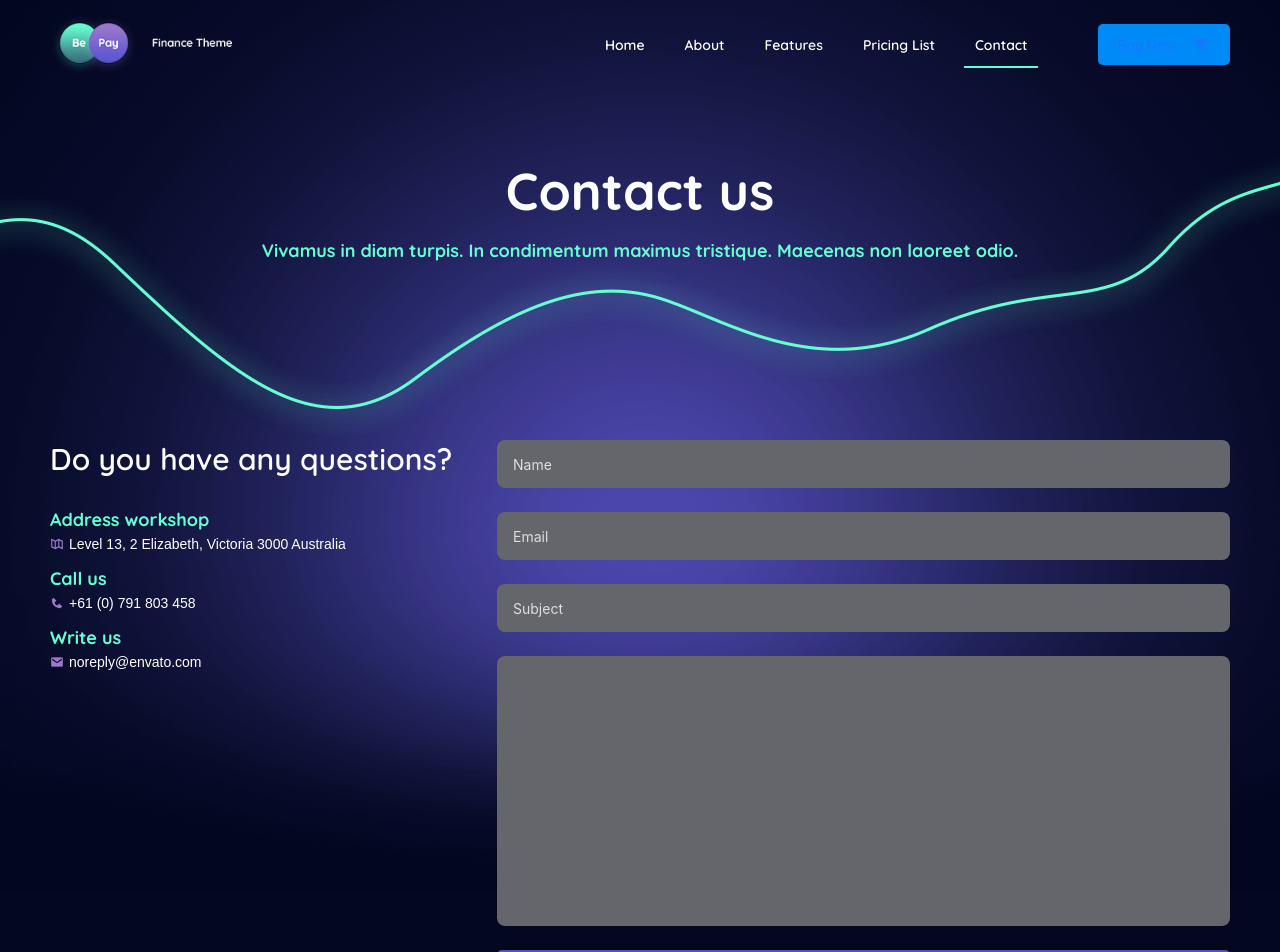
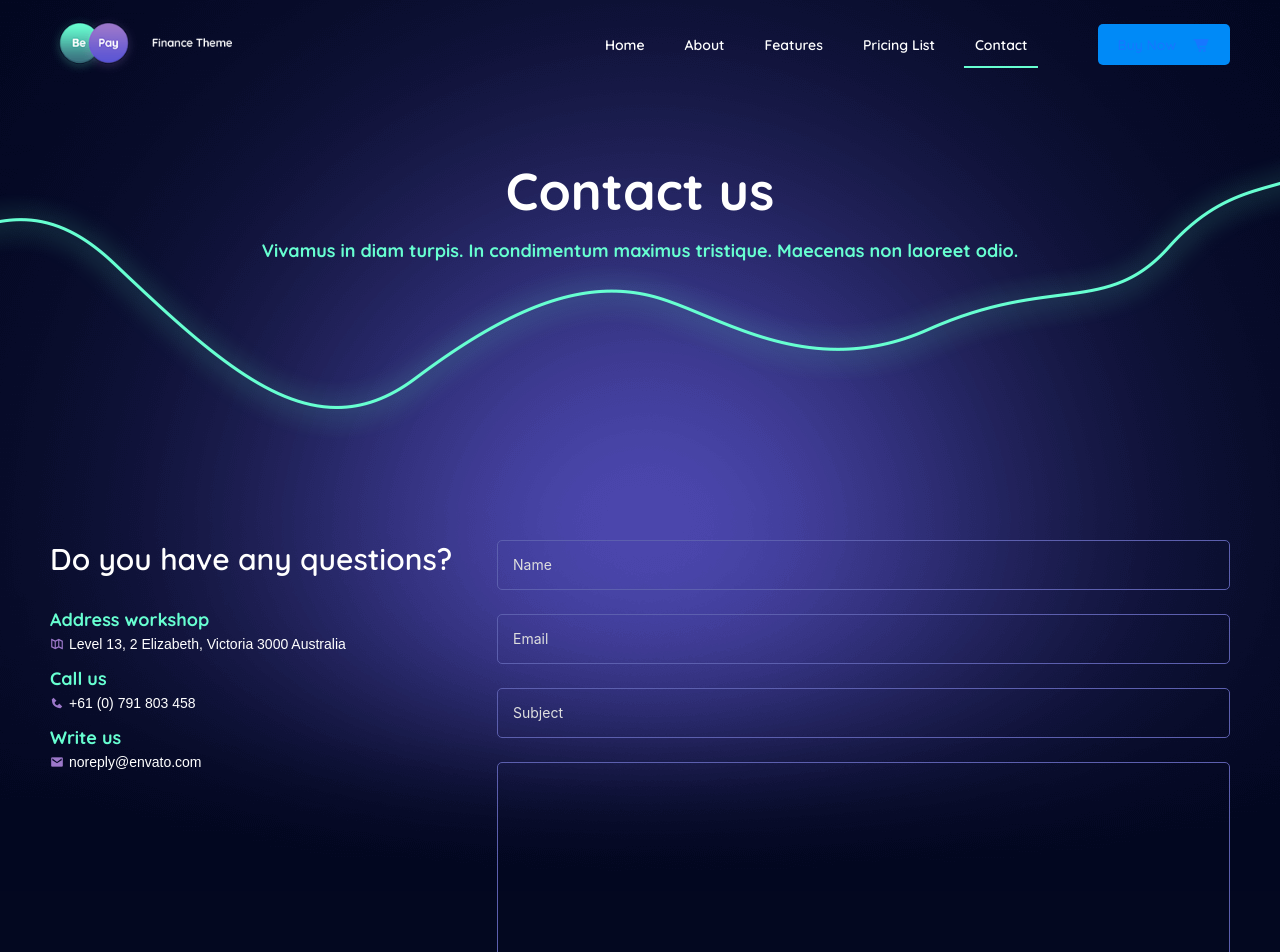
Before and after one commit to serhatbek/be-pay-demo, a React (Vite) app: page /be-pay-demo/contact in a window 1280 px wide. Shown: the top 952 px of the page. Built offline with nearby package versions, Linux system fonts and the light colour scheme; a web font is replaced by a local one.

Commit message:
contact form validation

```diff
--- a/src/assets/css/settings/_colors.scss
+++ b/src/assets/css/settings/_colors.scss
@@ -6,6 +6,7 @@ $blue-five: #1e1c42;
 
 $pink-one: #9c78ca;
 $pink-two: #906ebb;
+$pink-three: #5c5fae;
 $purple-one: #5c56d4;
 $purple-two: #4a45ad;
 $purple-three: #aeb0f3;
--- a/src/components/FloatLabel/FloatLabel.scss
+++ b/src/components/FloatLabel/FloatLabel.scss
@@ -16,7 +16,7 @@
     z-index: 1;
   }
   .label-float {
-    top: 6px;
-    font-size: 12px;
+    top: 4px;
+    font-size: 10px;
   }
 }
--- a/src/components/Input/Input.jsx
+++ b/src/components/Input/Input.jsx
@@ -6,18 +6,19 @@ import FloatLabel from '../FloatLabel/FloatLabel';
 import { useState } from 'react';
 
 const Input = ({ value, placeholder, className, ...props }) => {
-  const [inputVal, setInputVal] = useState('');
+  //   const [inputVal, setInputVal] = useState('');
 
   const handleChange = (e) => setInputVal(e.target.value);
   return (
     <FloatLabel
       label={placeholder}
-      value={inputVal}
+      value={value}
       className={classNames(className)}
     >
       <AntdInput
-        onChange={handleChange}
-        value={inputVal}
+        name={placeholder}
+        // onChange={handleChange}
+        value={value}
         {...props}
       ></AntdInput>
     </FloatLabel>
--- a/src/components/Input/Input.scss
+++ b/src/components/Input/Input.scss
@@ -1,16 +1,20 @@
 @use '../../assets/css/common.scss' as c;
 
 .ant-input {
-  border-radius: 8px;
-  padding: 19px 16px 5px;
+  border-radius: 5px;
+  padding: 10px;
   font-size: 14px;
-  font-weight: 400;
-  font-style: normal;
-  line-height: 1.71;
-  color: c.$light-two;
+  font-weight: 300;
+  height: 50px;
+  color: c.$light-one;
   background-color: c.$light-six;
-  border: none;
+  border: 1px solid c.$pink-three;
+  background: transparent;
   outline: transparent;
+
+  &:hover {
+    border-color: c.$purple-one;
+  }
 
   &.text-area {
     resize: none;
--- a/src/pages/Contact/Contact.jsx
+++ b/src/pages/Contact/Contact.jsx
@@ -11,12 +11,17 @@ import {
   SectionPageTitle,
 } from '../../components';
 import { Slide } from '../../components/Slider/Slider';
-import { FloatButton, Form } from 'antd';
+import { Button as AntButton, Input as AntInput, Form } from 'antd';
 import TextArea from 'antd/es/input/TextArea';
 
 const Contact = () => {
   const { pageTitleItems, socialBannerItem, clientItems, detailItems } =
     contactItems;
+
+  const onFinish = (values) => {
+    console.log('Success:', values);
+  };
+
   return (
     <section className='section section-contact section--bg'>
       <SectionPageTitle
@@ -40,27 +45,52 @@ const Contact = () => {
             </div>
           </div>
           <div className='section-contact__details__right'>
-            <Form>
+            <Form autoComplete='off' onFinish={onFinish}>
               <Form.Item
-                rules={[{ required: true, message: 'Please enter your name' }]}
+                name={'name'}
+                validateTrigger='onSubmit'
+                rules={[
+                  { required: true, message: 'Please enter your name' },
+                  { whitespace: true },
+                  { min: 7, message: 'Must be minimum 7 characters' },
+                ]}
               >
                 <Input placeholder='Name' />
               </Form.Item>
 
-              <Form.Item>
+              <Form.Item
+                name={'email'}
+                validateTrigger='onSubmit'
+                rules={[
+                  { required: true, message: 'Please enter your email' },
+                  { type: 'email', message: 'Please enter a valid email' },
+                ]}
+              >
                 <Input placeholder='Email' />
               </Form.Item>
 
-              <Form.Item>
+              <Form.Item
+                name={'subject'}
+                rules={[
+                  { required: true, message: 'Please enter a subject' },
+                  { whitespace: true },
+                ]}
+              >
                 <Input placeholder='Subject' />
               </Form.Item>
 
-              <Form.Item>
+              <Form.Item
+                name={'detail'}
+                rules={[
+                  { required: true, message: 'Please enter a message' },
+                  { max: 500, message: 'Maximum 500 characters.' },
+                ]}
+              >
                 <TextArea className='text-area' />
               </Form.Item>
 
               <Form.Item wrapperCol={{ span: 24 }}>
-                <Button block type='submit' className='ant-btn--purple'>
+                <Button block htmlType='submit' className='ant-btn--purple'>
                   Submit
                 </Button>
               </Form.Item>
--- a/src/pages/Contact/Contact.scss
+++ b/src/pages/Contact/Contact.scss
@@ -3,6 +3,10 @@
 .section-contact {
   $self: &;
   &__details {
+    padding: 100px 0;
+    @include c.media(tablet-wide) {
+      padding-bottom: 30px;
+    }
     .container {
       display: flex;
       justify-content: space-between;
```
